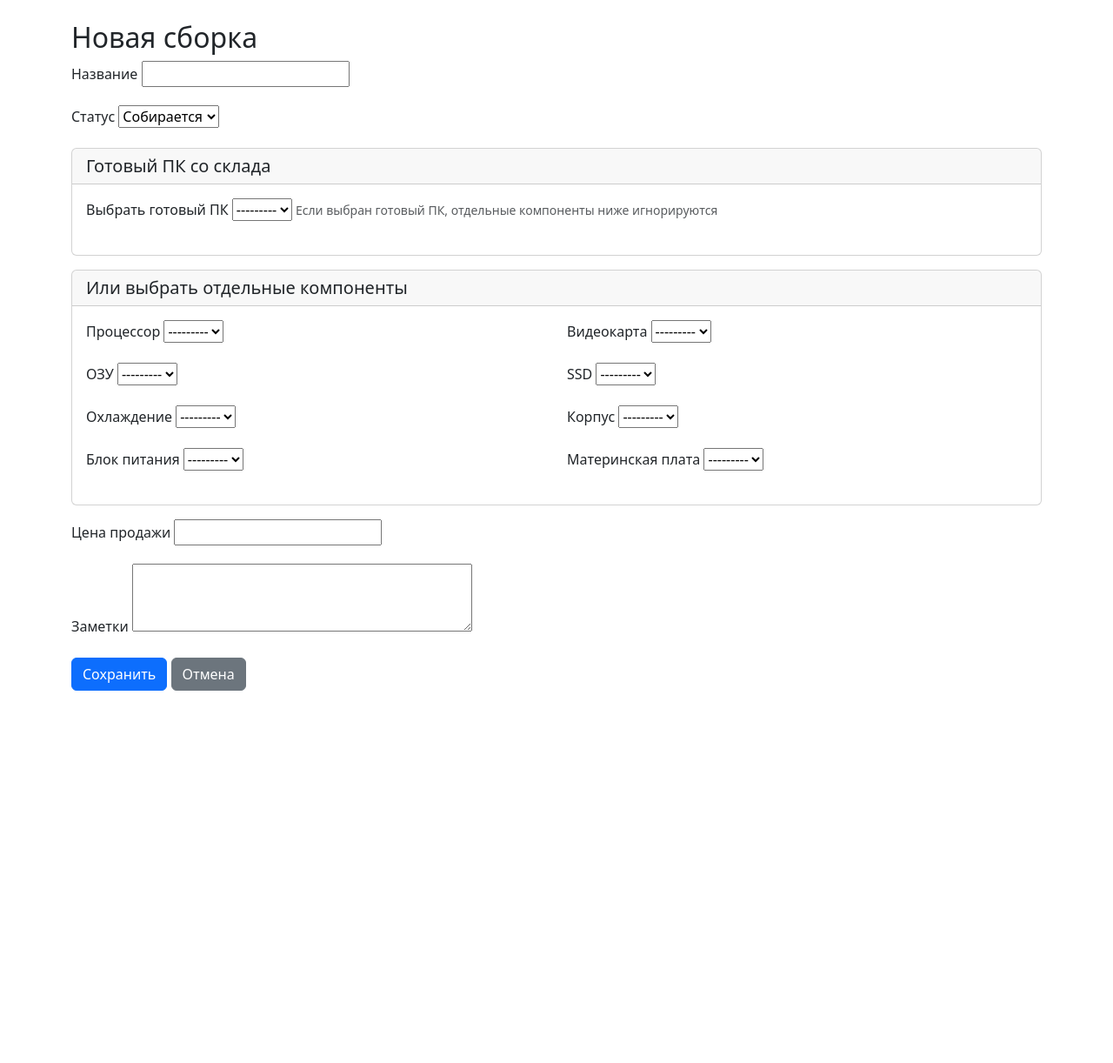
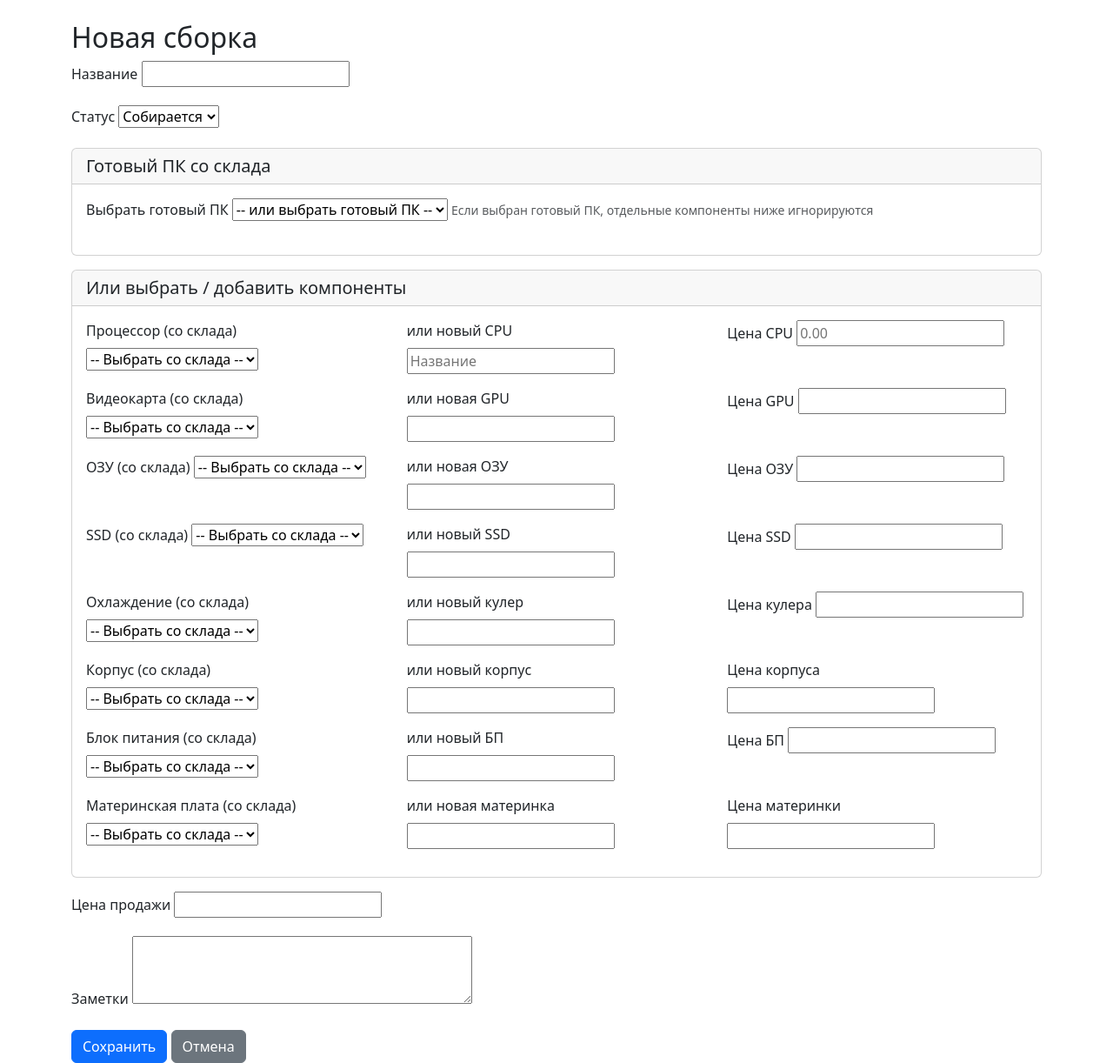
Before and after one commit to MichaelUniHorus/mikesdemos, a Django app: page /pcmanager/builds/new/ in a window 1280 px wide. Shown: the part 56-1278 px from the top of the page at 87% size. Before the commit the page ends 850 px from the top, so only its background shows below. Run offline with Django 4.2, Linux system fonts and the light colour scheme; the visitor is signed in with stand-in values (Sample User, id 1); data that the repository does not hold is empty.

Commit message:
Add image and description to AssembledPC, add inline component creation in PCBuild form

```diff
--- a/opencbbl/apps/builds/forms.py
+++ b/opencbbl/apps/builds/forms.py
@@ -3,6 +3,24 @@ from .models import PCBuild
 from apps.inventory.models import Component, ComponentCategory, AssembledPC
 
 class PCBuildForm(forms.ModelForm):
+    # Поля для создания новых компонентов прямо в форме сборки
+    new_cpu_name = forms.CharField(required=False, label='Новый процессор', widget=forms.TextInput(attrs={'placeholder': 'Название'}))
+    new_cpu_price = forms.DecimalField(required=False, label='Цена CPU', widget=forms.NumberInput(attrs={'placeholder': '0.00'}))
+    new_gpu_name = forms.CharField(required=False, label='Новая видеокарта')
+    new_gpu_price = forms.DecimalField(required=False, label='Цена GPU')
+    new_ram_name = forms.CharField(required=False, label='Новая ОЗУ')
+    new_ram_price = forms.DecimalField(required=False, label='Цена ОЗУ')
+    new_ssd_name = forms.CharField(required=False, label='Новый SSD')
+    new_ssd_price = forms.DecimalField(required=False, label='Цена SSD')
+    new_cooler_name = forms.CharField(required=False, label='Новое охлаждение')
+    new_cooler_price = forms.DecimalField(required=False, label='Цена охлаждения')
+    new_case_name = forms.CharField(required=False, label='Новый корпус')
+    new_case_price = forms.DecimalField(required=False, label='Цена корпуса')
+    new_psu_name = forms.CharField(required=False, label='Новый БП')
+    new_psu_price = forms.DecimalField(required=False, label='Цена БП')
+    new_motherboard_name = forms.CharField(required=False, label='Новая материнка')
+    new_motherboard_price = forms.DecimalField(required=False, label='Цена материнки')
+
     class Meta:
         model = PCBuild
         fields = ['title', 'status', 'assembled_pc', 'cpu', 'gpu', 'ram', 'ssd', 'cooler', 'case', 'psu', 'motherboard', 'sale_price', 'notes']
@@ -12,7 +30,6 @@ class PCBuildForm(forms.ModelForm):
 
     def __init__(self, *args, **kwargs):
         super().__init__(*args, **kwargs)
-        # Фильтруем компоненты по категориям и quantity > 0
         category_map = {
             'cpu': 'cpu',
             'gpu': 'gpu',
@@ -28,5 +45,41 @@ class PCBuildForm(forms.ModelForm):
                 category__slug=slug,
                 quantity__gt=0
             )
-        # Фильтруем готовые ПК только с quantity > 0
+            self.fields[field].empty_label = '-- Выбрать со склада --'
         self.fields['assembled_pc'].queryset = AssembledPC.objects.filter(quantity__gt=0)
+        self.fields['assembled_pc'].empty_label = '-- или выбрать готовый ПК --'
+
+    def save(self, commit=True):
+        build = super().save(commit=False)
+
+        # Создаем новые компоненты если указаны
+        component_map = [
+            ('cpu', 'new_cpu_name', 'new_cpu_price', 'cpu'),
+            ('gpu', 'new_gpu_name', 'new_gpu_price', 'gpu'),
+            ('ram', 'new_ram_name', 'new_ram_price', 'ram'),
+            ('ssd', 'new_ssd_name', 'new_ssd_price', 'ssd'),
+            ('cooler', 'new_cooler_name', 'new_cooler_price', 'cooler'),
+            ('case', 'new_case_name', 'new_case_price', 'case'),
+            ('psu', 'new_psu_name', 'new_psu_price', 'psu'),
+            ('motherboard', 'new_motherboard_name', 'new_motherboard_price', 'motherboard'),
+        ]
+
+        for field, name_field, price_field, category_slug in component_map:
+            if self.cleaned_data.get(name_field) and not self.cleaned_data.get(field):
+                name = self.cleaned_data.get(name_field)
+                price = self.cleaned_data.get(price_field) or 0
+                category, _ = ComponentCategory.objects.get_or_create(
+                    slug=category_slug,
+                    defaults={'name': category_slug.upper()}
+                )
+                component = Component.objects.create(
+                    category=category,
+                    name=name,
+                    purchase_price=price,
+                    quantity=1
+                )
+                setattr(build, field, component)
+
+        if commit:
+            build.save()
+        return build
--- a/opencbbl/apps/inventory/models.py
+++ b/opencbbl/apps/inventory/models.py
@@ -57,6 +57,10 @@ class AssembledPC(models.Model):
     """Готовый ПК на складе — как отдельный тип комплектующего"""
     title = models.CharField(max_length=200, verbose_name='Название')
     quantity = models.PositiveIntegerField(default=0, verbose_name='Количество')
+
+    # Фото и описание
+    image = models.ImageField(upload_to='assembled_pc/', blank=True, null=True, verbose_name='Фото')
+    description = models.TextField(blank=True, verbose_name='Описание')
 
     # Комплектующие (FK на Component)
     cpu = models.ForeignKey(Component, on_delete=models.PROTECT, related_name='assembled_pcs_cpu', null=True, blank=True, verbose_name='Процессор')
--- a/opencbbl/opencbbl/urls.py
+++ b/opencbbl/opencbbl/urls.py
@@ -1,5 +1,7 @@
 from django.contrib import admin
 from django.urls import path, include
+from django.conf import settings
+from django.conf.urls.static import static
 from rest_framework.routers import DefaultRouter
 from django.views.generic import TemplateView, RedirectView
 from api.views import RegionViewSet, ThemaViewSet, OrganizationViewSet, LocationViewSet
@@ -26,3 +28,6 @@ urlpatterns = [
     path('pcmanager/builds/', include('apps.builds.urls')),
     path('pcmanager/', include('apps.accounts.urls')),
 ]
+
+if settings.DEBUG:
+    urlpatterns += static(settings.MEDIA_URL, document_root=settings.MEDIA_ROOT)
--- a/opencbbl/templates/builds/form.html
+++ b/opencbbl/templates/builds/form.html
@@ -29,62 +29,166 @@
 
     <div class="card mb-3">
         <div class="card-header">
-            <h5 class="mb-0">Или выбрать отдельные компоненты</h5>
+            <h5 class="mb-0">Или выбрать / добавить компоненты</h5>
         </div>
         <div class="card-body">
             <div class="row">
-                <div class="col-md-6">
+                <div class="col-md-4">
                     <div class="mb-3">
-                        <label for="{{ form.cpu.id_for_label }}" class="form-label">Процессор</label>
+                        <label for="{{ form.cpu.id_for_label }}" class="form-label">Процессор (со склада)</label>
                         {{ form.cpu }}
                     </div>
                 </div>
-                <div class="col-md-6">
+                <div class="col-md-4">
                     <div class="mb-3">
-                        <label for="{{ form.gpu.id_for_label }}" class="form-label">Видеокарта</label>
-                        {{ form.gpu }}
+                        <label for="{{ form.new_cpu_name.id_for_label }}" class="form-label">или новый CPU</label>
+                        {{ form.new_cpu_name }}
+                    </div>
+                </div>
+                <div class="col-md-4">
+                    <div class="mb-3">
+                        <label for="{{ form.new_cpu_price.id_for_label }}" class="form-label">Цена CPU</label>
+                        {{ form.new_cpu_price }}
                     </div>
                 </div>
             </div>
             <div class="row">
-                <div class="col-md-6">
+                <div class="col-md-4">
                     <div class="mb-3">
-                        <label for="{{ form.ram.id_for_label }}" class="form-label">ОЗУ</label>
-                        {{ form.ram }}
+                        <label for="{{ form.gpu.id_for_label }}" class="form-label">Видеокарта (со склада)</label>
+                        {{ form.gpu }}
                     </div>
                 </div>
-                <div class="col-md-6">
+                <div class="col-md-4">
                     <div class="mb-3">
-                        <label for="{{ form.ssd.id_for_label }}" class="form-label">SSD</label>
-                        {{ form.ssd }}
+                        <label for="{{ form.new_gpu_name.id_for_label }}" class="form-label">или новая GPU</label>
+                        {{ form.new_gpu_name }}
+                    </div>
+                </div>
+                <div class="col-md-4">
+                    <div class="mb-3">
+                        <label for="{{ form.new_gpu_price.id_for_label }}" class="form-label">Цена GPU</label>
+                        {{ form.new_gpu_price }}
                     </div>
                 </div>
             </div>
             <div class="row">
-                <div class="col-md-6">
+                <div class="col-md-4">
                     <div class="mb-3">
-                        <label for="{{ form.cooler.id_for_label }}" class="form-label">Охлаждение</label>
-                        {{ form.cooler }}
+                        <label for="{{ form.ram.id_for_label }}" class="form-label">ОЗУ (со склада)</label>
+                        {{ form.ram }}
                     </div>
                 </div>
-                <div class="col-md-6">
+                <div class="col-md-4">
                     <div class="mb-3">
-                        <label for="{{ form.case.id_for_label }}" class="form-label">Корпус</label>
-                        {{ form.case }}
+                        <label for="{{ form.new_ram_name.id_for_label }}" class="form-label">или новая ОЗУ</label>
+                        {{ form.new_ram_name }}
+                    </div>
+                </div>
+                <div class="col-md-4">
+                    <div class="mb-3">
+                        <label for="{{ form.new_ram_price.id_for_label }}" class="form-label">Цена ОЗУ</label>
+                        {{ form.new_ram_price }}
                     </div>
                 </div>
             </div>
             <div class="row">
-                <div class="col-md-6">
+                <div class="col-md-4">
                     <div class="mb-3">
-                        <label for="{{ form.psu.id_for_label }}" class="form-label">Блок питания</label>
+                        <label for="{{ form.ssd.id_for_label }}" class="form-label">SSD (со склада)</label>
+                        {{ form.ssd }}
+                    </div>
+                </div>
+                <div class="col-md-4">
+                    <div class="mb-3">
+                        <label for="{{ form.new_ssd_name.id_for_label }}" class="form-label">или новый SSD</label>
+                        {{ form.new_ssd_name }}
+                    </div>
+                </div>
+                <div class="col-md-4">
+                    <div class="mb-3">
+                        <label for="{{ form.new_ssd_price.id_for_label }}" class="form-label">Цена SSD</label>
+                        {{ form.new_ssd_price }}
+                    </div>
+                </div>
+            </div>
+            <div class="row">
+                <div class="col-md-4">
+                    <div class="mb-3">
+                        <label for="{{ form.cooler.id_for_label }}" class="form-label">Охлаждение (со склада)</label>
+                        {{ form.cooler }}
+                    </div>
+                </div>
+                <div class="col-md-4">
+                    <div class="mb-3">
+                        <label for="{{ form.new_cooler_name.id_for_label }}" class="form-label">или новый кулер</label>
+                        {{ form.new_cooler_name }}
+                    </div>
+                </div>
+                <div class="col-md-4">
+                    <div class="mb-3">
+                        <label for="{{ form.new_cooler_price.id_for_label }}" class="form-label">Цена кулера</label>
+                        {{ form.new_cooler_price }}
+                    </div>
+                </div>
+            </div>
+            <div class="row">
+                <div class="col-md-4">
+                    <div class="mb-3">
+                        <label for="{{ form.case.id_for_label }}" class="form-label">Корпус (со склада)</label>
+                        {{ form.case }}
+                    </div>
+                </div>
+                <div class="col-md-4">
+                    <div class="mb-3">
+                        <label for="{{ form.new_case_name.id_for_label }}" class="form-label">или новый корпус</label>
+                        {{ form.new_case_name }}
+                    </div>
+                </div>
+                <div class="col-md-4">
+                    <div class="mb-3">
+                        <label for="{{ form.new_case_price.id_for_label }}" class="form-label">Цена корпуса</label>
+                        {{ form.new_case_price }}
+                    </div>
+                </div>
+            </div>
+            <div class="row">
+                <div class="col-md-4">
+                    <div class="mb-3">
+                        <label for="{{ form.psu.id_for_label }}" class="form-label">Блок питания (со склада)</label>
                         {{ form.psu }}
                     </div>
                 </div>
-                <div class="col-md-6">
+                <div class="col-md-4">
                     <div class="mb-3">
-                        <label for="{{ form.motherboard.id_for_label }}" class="form-label">Материнская плата</label>
+                        <label for="{{ form.new_psu_name.id_for_label }}" class="form-label">или новый БП</label>
+                        {{ form.new_psu_name }}
+                    </div>
+                </div>
+                <div class="col-md-4">
+                    <div class="mb-3">
+                        <label for="{{ form.new_psu_price.id_for_label }}" class="form-label">Цена БП</label>
+                        {{ form.new_psu_price }}
+                    </div>
+                </div>
+            </div>
+            <div class="row">
+                <div class="col-md-4">
+                    <div class="mb-3">
+                        <label for="{{ form.motherboard.id_for_label }}" class="form-label">Материнская плата (со склада)</label>
                         {{ form.motherboard }}
+                    </div>
+                </div>
+                <div class="col-md-4">
+                    <div class="mb-3">
+                        <label for="{{ form.new_motherboard_name.id_for_label }}" class="form-label">или новая материнка</label>
+                        {{ form.new_motherboard_name }}
+                    </div>
+                </div>
+                <div class="col-md-4">
+                    <div class="mb-3">
+                        <label for="{{ form.new_motherboard_price.id_for_label }}" class="form-label">Цена материнки</label>
+                        {{ form.new_motherboard_price }}
                     </div>
                 </div>
             </div>
```
